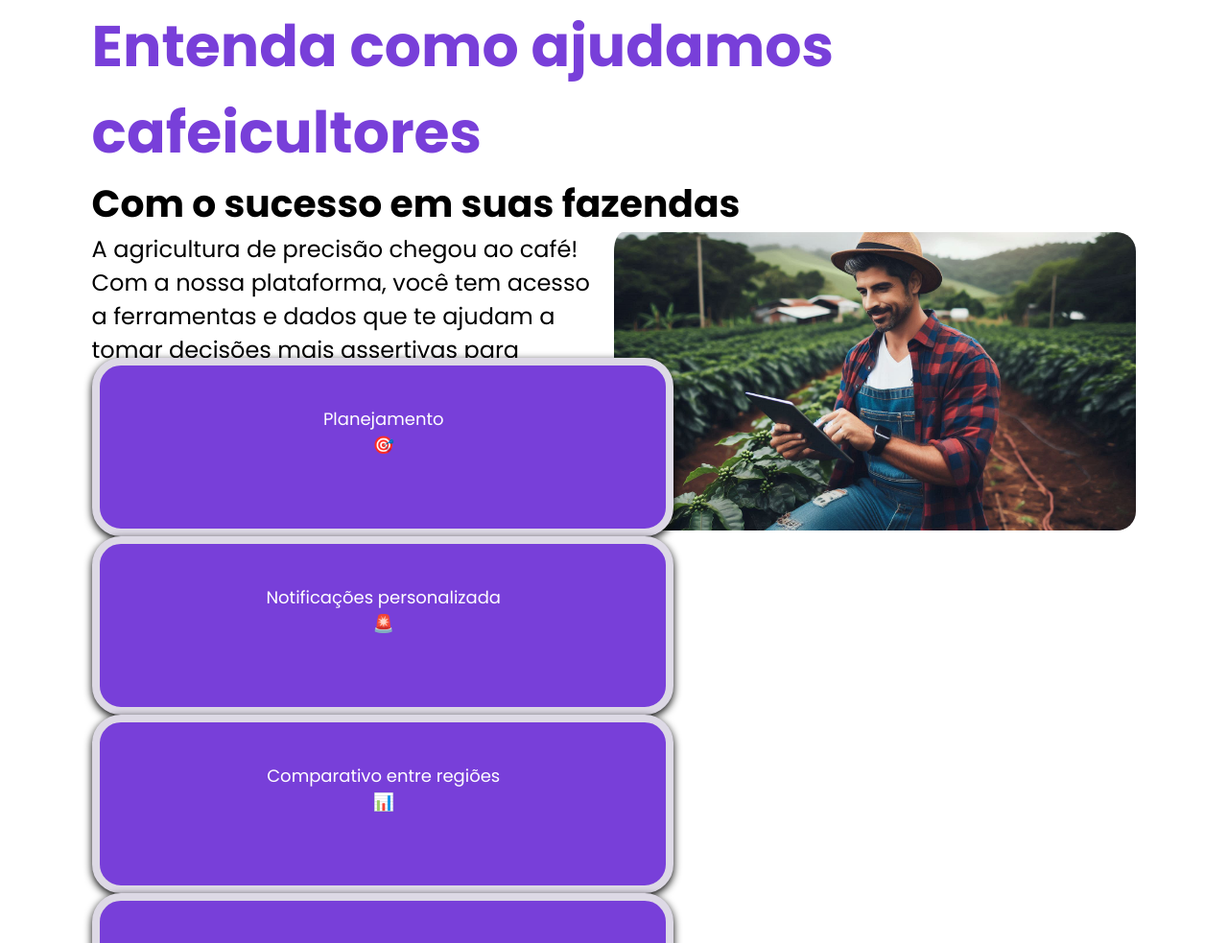
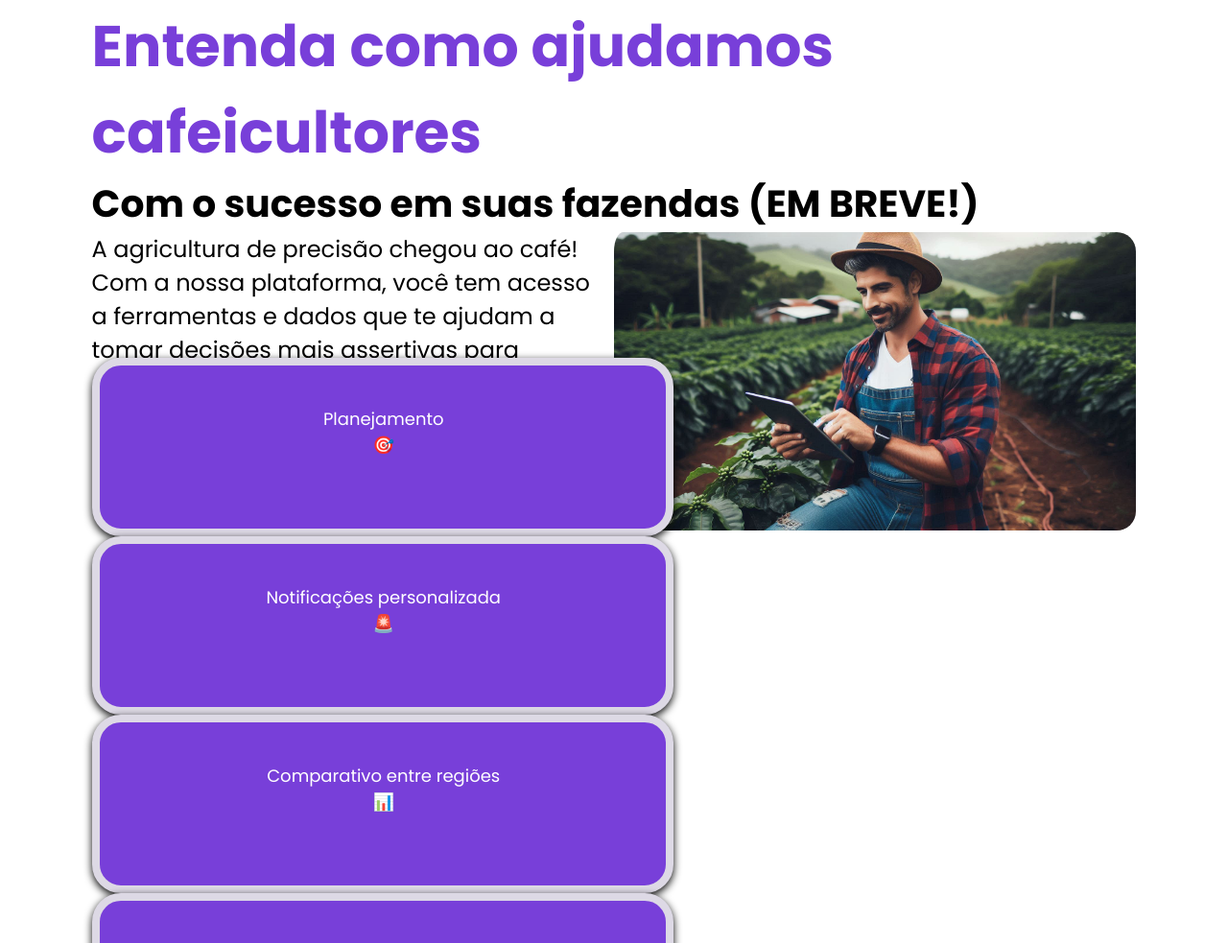
Before and after one commit to SPTECH-DataTech/DataTech, a website: page Web Application/public/index.html in a window 1280 px wide. Shown: the part 2784-3767 px from the top of the page at 96% size. Drawn offline with nearby package versions, Linux system fonts and the light colour scheme.

Commit message:
Adicionado o em breve na tela de serviços

```diff
--- a/Web Application/public/index.html
+++ b/Web Application/public/index.html
@@ -157,7 +157,7 @@
     <div class="container">
       <h1>Nossos Serviços em Ação!</h1>
       <h2> Entenda como ajudamos cafeicultores</h2>
-      <h3> Com o sucesso em suas fazendas </h3>
+      <h3> Com o sucesso em suas fazendas (EM BREVE!)</h3>
 
       <div class="texto-servicos">
         <div class="divisor">
```
